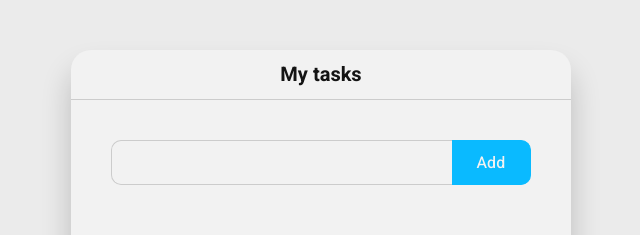
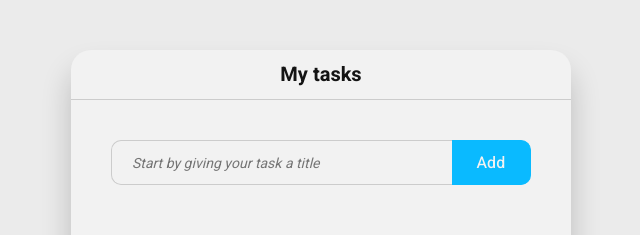
Before and after one commit to dennyken/react-task-list, a React (Create React App) app: page / in a window 1280 px wide. Shown: the top 235 px of the page, without its empty margins (319-959 px from the left). Built offline with nearby package versions, Linux system fonts and the light colour scheme.

Commit message:
refactor TaskBox component

```diff
--- a/src/components/TaskBox/TaskBox.js
+++ b/src/components/TaskBox/TaskBox.js
@@ -8,18 +8,28 @@ import './TaskBox.scss'
 const TaskBox = () => {
 
   let [tasks, setTasks] = useState([])
+  let [task, setTask] = useState({ title: '' })
 
-  const addTask = (value) => {
-    let newState = [ ...tasks, value ]
+  const addNewTask = () => {
+    if(!(task.title == null || task.title.match(/^\s*$/))) {
+      setTasks([...tasks, task])
+      setTask({ title: '' })
+    }
+  }
 
-    setTasks(newState)
+  const setTaskTitle = e => {
+    setTask({...task, title: e.target.value })
   }
 
   return (
     <div className="task-box">
       <BoxHeader title="My tasks" />
       <main>
-        <TaskInput onSubmit={addTask} />
+        <TaskInput
+          value={task.title}
+          placeholder="Start by giving your task a title"
+          onSubmit={addNewTask}
+          onChange={setTaskTitle} />
         <TaskList data={tasks} />
       </main>
     </div>
```
